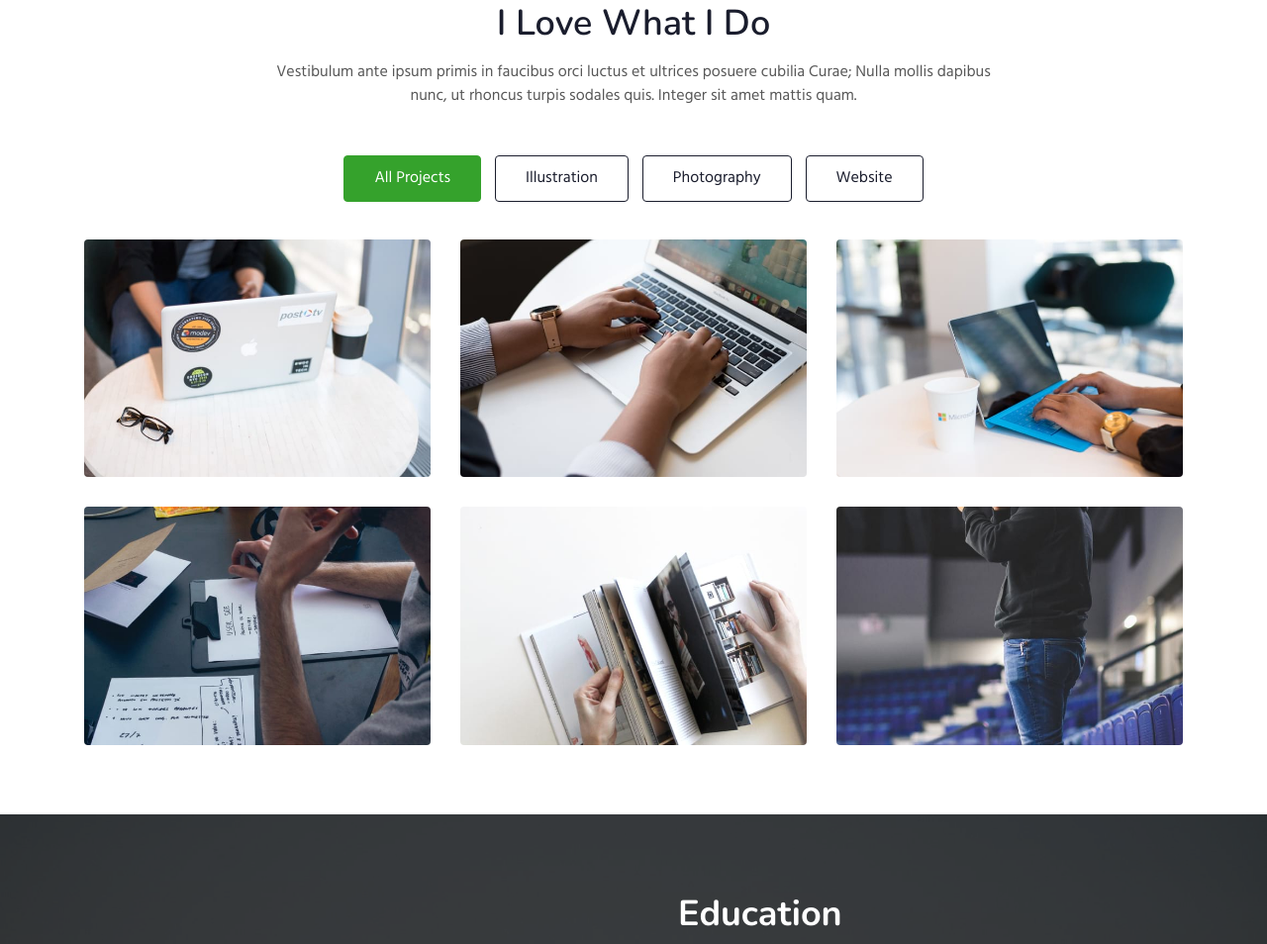
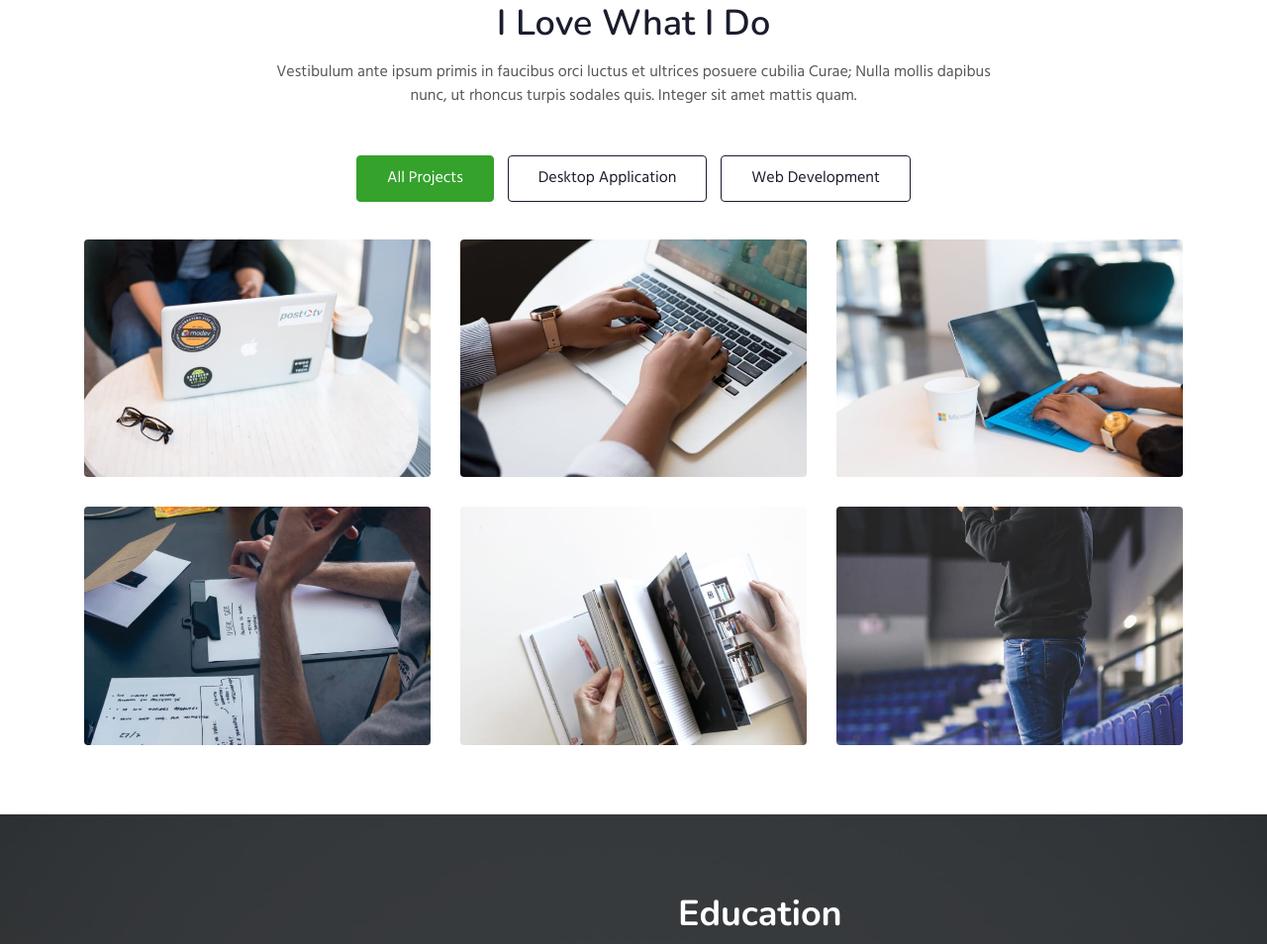
Before and after one commit to JAZUU05/myPortfolio, a plain HTML site: page index.html in a window 1280 px wide. Shown: the part 1889-2843 px from the top of the page at 99% size. Drawn offline with nearby package versions, Linux system fonts and the light colour scheme.

Commit message:
make it better

```diff
--- a/index.html
+++ b/index.html
@@ -172,14 +172,11 @@ Author URL: http://w3layouts.com
             <input id="tab1" type="radio" name="tabs" checked>
             <label class="tabtle" for="tab1">All Projects</label>
 
-            <input id="tab2" type="radio" name="tabs">
-            <label class="tabtle" for="tab2">Illustration</label>
-
             <input id="tab3" type="radio" name="tabs">
-            <label class="tabtle" for="tab3">Photography</label>
+            <label class="tabtle" for="tab3">Desktop Application</label>
 
             <input id="tab4" type="radio" name="tabs">
-            <label class="tabtle" for="tab4">Website</label>
+            <label class="tabtle" for="tab4">Web Development</label>
 
             <section id="content1" class="tab-content text-left">
                 <div class="d-grid grid-col-3">
```
